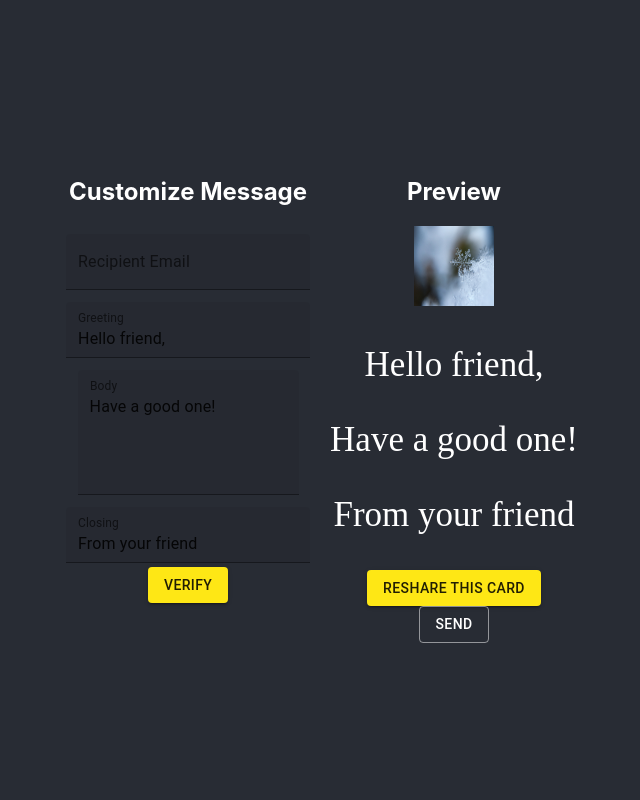
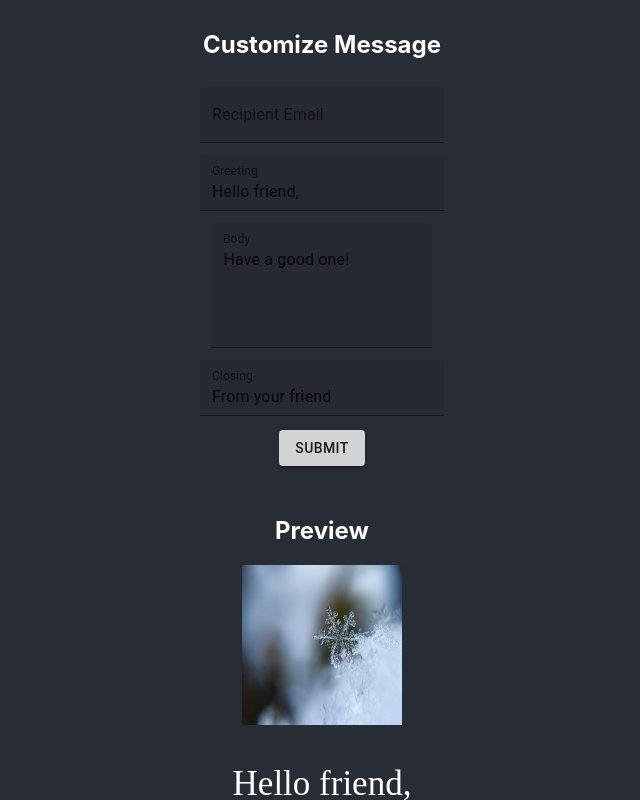
Before and after one commit to xmercado/ecard, a React (Create React App) app: page / in a window 1280 px wide. Both pictures are taken after a click on the button "RESHARE THIS CARD". Shown: the top 800 px of the page, without its empty margins (318-958 px from the left). Built offline with nearby package versions, Linux system fonts and the light colour scheme; a web font is replaced by a local one.

Commit message:
fix(styles): adjust styles spacing and color

```diff
--- a/src/App.css
+++ b/src/App.css
@@ -13,26 +13,21 @@
   font-size: 35px;
 }
 
-.RowContainer {
-  display: flex;
-  flex-direction: row;
-}
-
 .FormInput {
   color: white;
 }
 
 .CardImage {
-  height: 10vh;
-  width: 10vh;
+  height: 20vh;
+  width: 20vh;
 }
 
-.CustomizeMessage, .Preview {
-  padding: 10px;
+.CustomizeContainer {
+  height: 100vh;
 }
 
-.Button {
-  padding: 20px;
+.CustomizeMessage, .Preview, .Button {
+  padding: 10px;
 }
 
 /***************************************************/
--- a/src/components/CustomMessage.js
+++ b/src/components/CustomMessage.js
@@ -67,7 +67,7 @@ export default function CustomMessage({
   }
 
   return (
-    <div className='RowContainer'>
+    <div className='CustomizeContainer'>
       <form className='CustomizeMessage'>
         <div>
           <h2>
@@ -117,6 +117,7 @@ export default function CustomMessage({
                     variant='filled'
                 />
             </div>
+            <div className='Button'>
               <Button
                 className='Button'
                 id='verify-card'
@@ -124,8 +125,9 @@ export default function CustomMessage({
                 onClick={(event) => verifyInput(event)}
                 variant='contained'
               >
-              Verify
+                Submit
               </Button>
+            </div>
           {
             showAlert &&
               <Alert
@@ -158,6 +160,7 @@ export default function CustomMessage({
         />
         { isValidCard
           ?
+          <div className='Button'>
             <Button
               className='Button'
               id='send-card'
@@ -167,7 +170,9 @@ export default function CustomMessage({
             >
               Send
             </Button>
+          </div>
           :
+          <div className='Button'>
             <Button
               className='Button'
               id='send-card'
@@ -176,6 +181,7 @@ export default function CustomMessage({
             >
               Send
             </Button>
+          </div>
         }
       </div>
     </div>
--- a/src/components/GreetingCard.js
+++ b/src/components/GreetingCard.js
@@ -21,6 +21,7 @@ export default function GreetingCard({
         <p className='Cursive'>
             {Closing}
         </p>
+        <div>
             <Button
                 className='Button'
                 id='reshare-card'
@@ -30,5 +31,6 @@ export default function GreetingCard({
                 Reshare This Card
             </Button>
         </div>
+    </div>
   );
 }
--- a/src/index.js
+++ b/src/index.js
@@ -8,7 +8,7 @@ import { ThemeProvider, createTheme } from '@mui/material';
 const theme = createTheme({
   palette: {
      primary: {
-      main: '#FEE715FF',
+      main: '#D3D3D3',
      },
      secondary: {
       main: '#FFFFFF',
```
Lines whose indentation alone changed are shown as unchanged.
